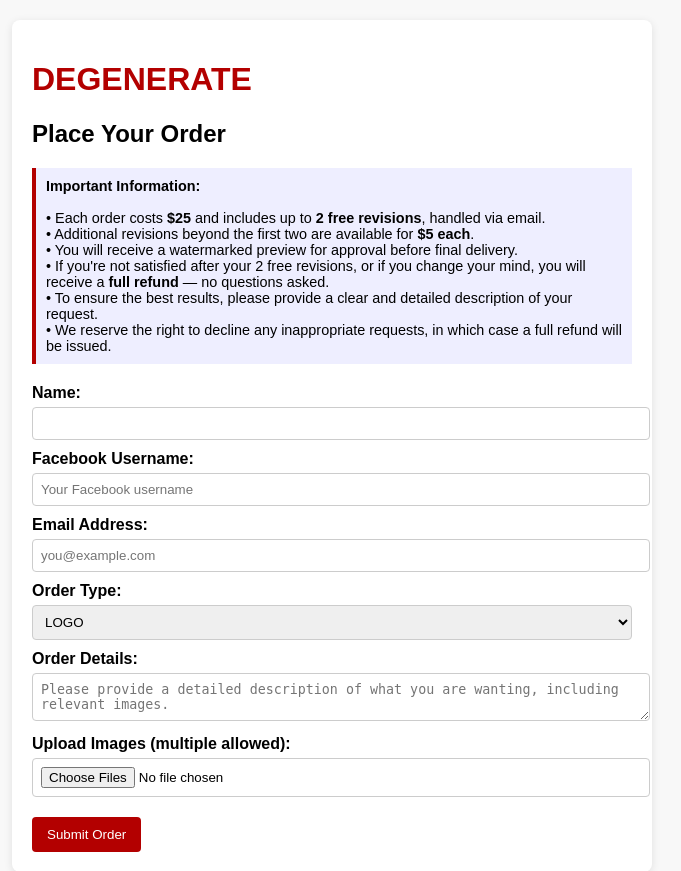
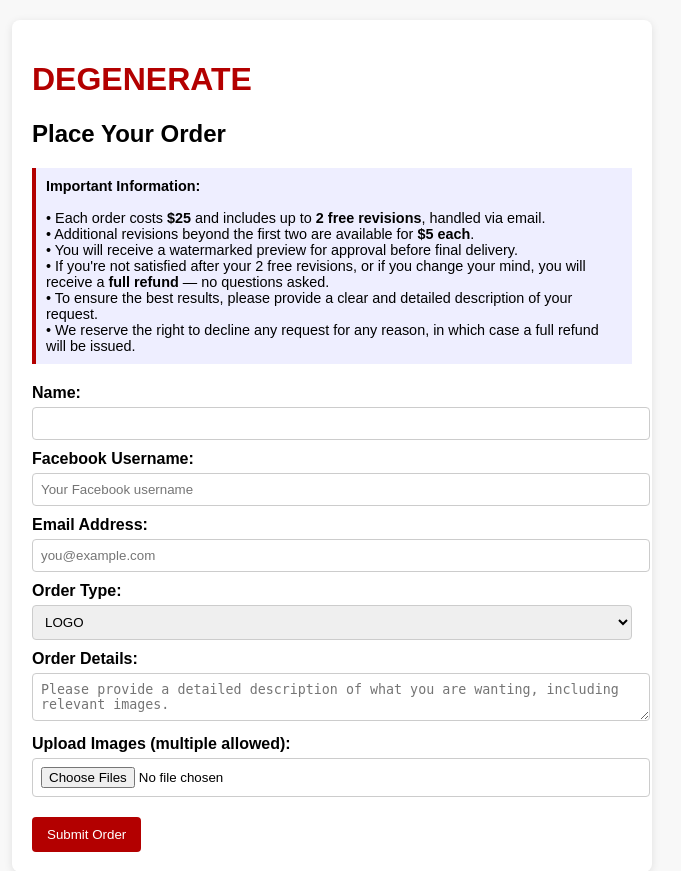
Before and after one commit to DegenerateVR/LogoWebapp, a Flask app: page / in a window 1280 px wide. Shown: the top 871 px of the page, without its empty margins (308-989 px from the left). Run offline with Flask 3, Linux system fonts and the light colour scheme.

Commit message:
Add files via upload

```diff
--- a/templates/order_form.html
+++ b/templates/order_form.html
@@ -24,7 +24,7 @@
         • You will receive a watermarked preview for approval before final delivery.<br>
         • If you're not satisfied after your 2 free revisions, or if you change your mind, you will receive a <strong>full refund</strong> — no questions asked.<br>
         • To ensure the best results, please provide a clear and detailed description of your request.<br>
-        • We reserve the right to decline any inappropriate requests, in which case a full refund will be issued.
+        • We reserve the right to decline any request for any reason, in which case a full refund will be issued.
       </div>
     <form method="POST" enctype="multipart/form-data">
       <label>Name:</label>
```
